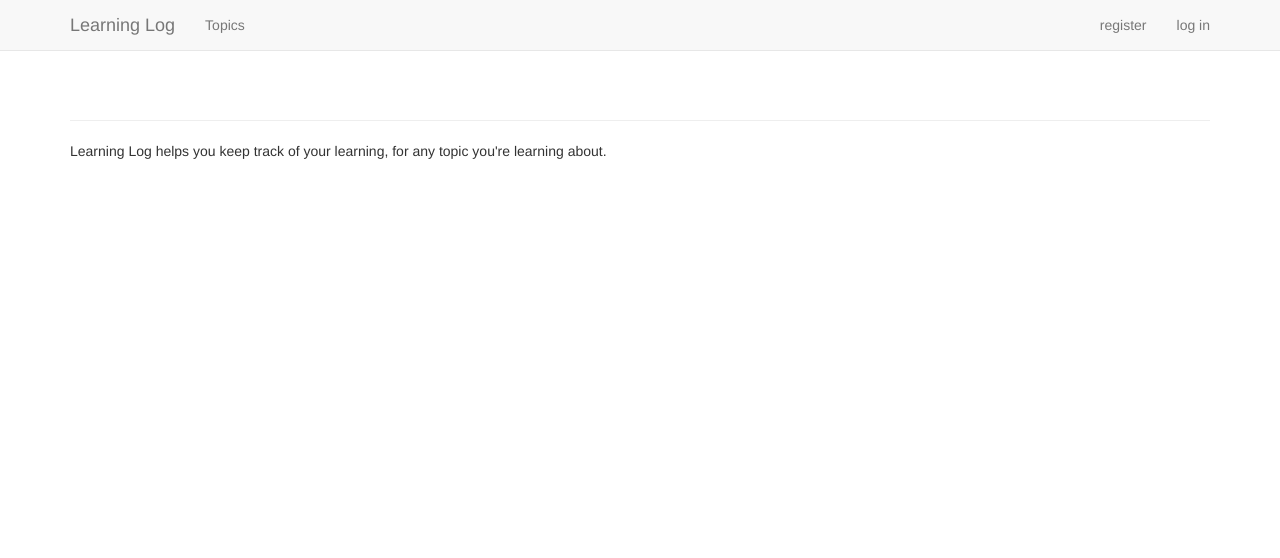
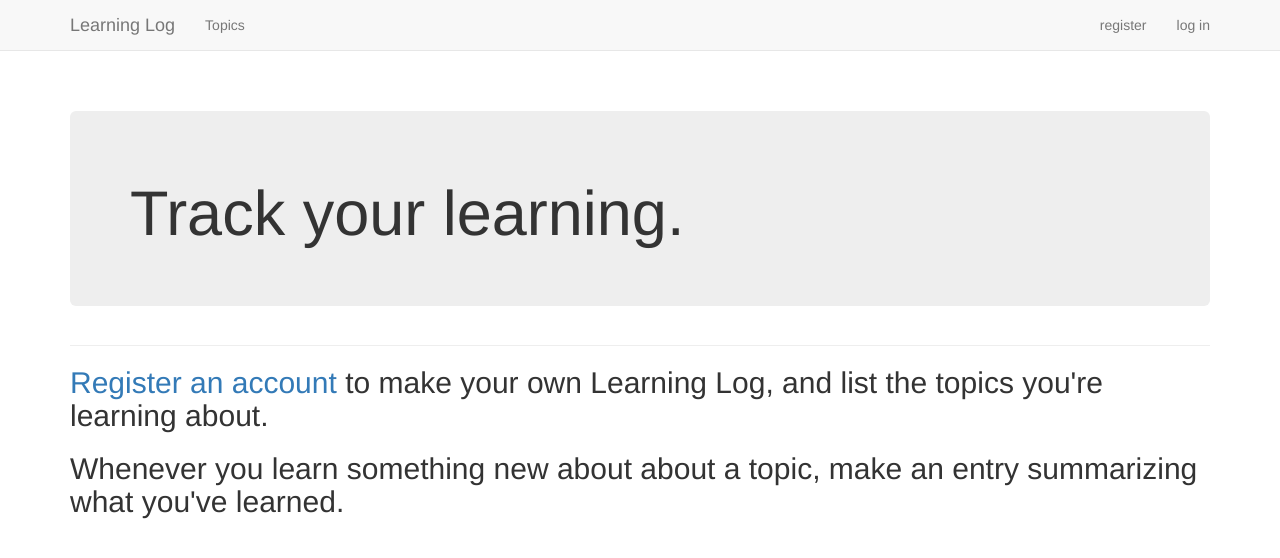
Before and after one commit to xuelang201201/PythonCrashCourse, a Django app: page / in a window 1280 px wide. Shown: the top 558 px of the page. Run offline with Django 3.2, Linux system fonts and the light colour scheme; some libraries are stand-ins or nearby versions.

Commit message:
使用 jumbotron 设置主页的样式

```diff
--- a/Web应用程序/learning_logs/templates/learning_logs/index.html
+++ b/Web应用程序/learning_logs/templates/learning_logs/index.html
@@ -1,5 +1,18 @@
 {% extends "learning_logs/base.html" %}
 
+{% block header %}
+    <div class="jumbotron">
+        <h1>Track your learning.</h1>
+    </div>
+{% endblock header %}
+
 {% block content %}
-    <p>Learning Log helps you keep track of your learning, for any topic you're learning about.</p>
+    <h2>
+        <a href="{% url 'users:register' %}">Register an account</a> to make
+        your own Learning Log, and list the topics you're learning about.
+    </h2>
+    <h2>
+        Whenever you learn something new about about a topic, make an entry
+        summarizing what you've learned.
+    </h2>
 {% endblock content %}
```
